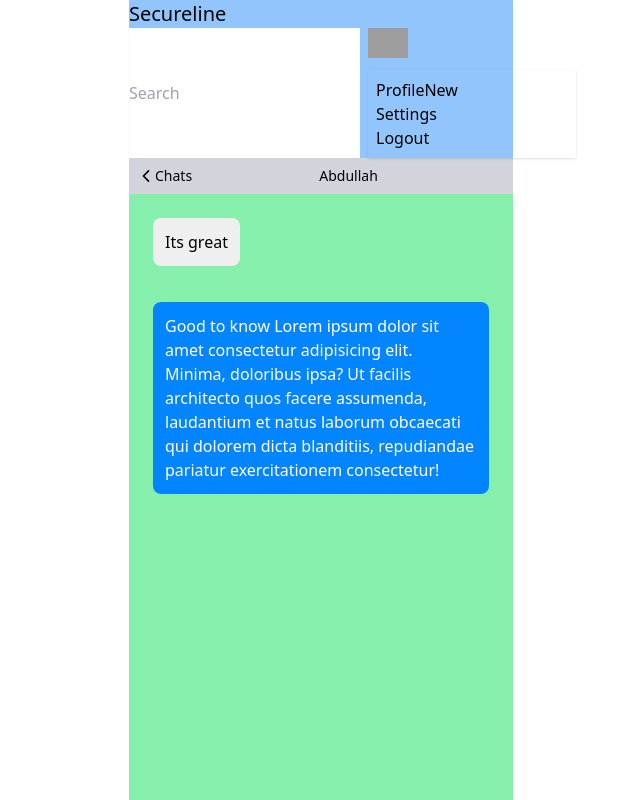
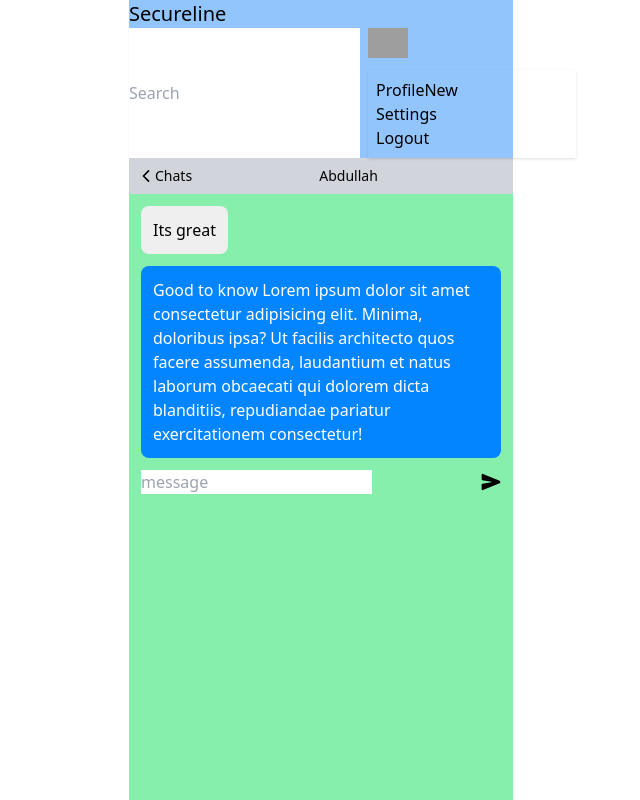
Before and after one commit to abdullah-polok/SecureLine-E2E-, a React (Vite) app: page /users/user in a window 1280 px wide. Shown: the top 800 px of the page, without its empty margins (319-959 px from the left). Built offline with nearby package versions, Linux system fonts and the light colour scheme; no server answers; the database is empty; grey boxes are pictures that could not be loaded.

Commit message:
get all user in te Homepage

```diff
--- a/src/AuthProvider/AuthProvider.jsx
+++ b/src/AuthProvider/AuthProvider.jsx
@@ -1,12 +1,30 @@
 import { onAuthStateChanged } from "firebase/auth";
 import React, { useEffect, useState } from "react";
-import { auth } from "../../firebase.config";
+import { auth, db } from "../../firebase.config";
 import { AuthContext } from "./AuthContext";
+import { collection, getDoc, getDocs } from "firebase/firestore";
 
 const AuthProvider = ({ children }) => {
   const [user, setUser] = useState(null);
   const [loading, setLoading] = useState(true);
 
+  const [allusers, setAllUsers] = useState([]);
+
+  ////Get all users
+  const getAllUsers = async () => {
+    try {
+      const querySnapshot = await getDocs(collection(db, "Users"));
+      const userArray = querySnapshot.docs.map((doc) => ({
+        id: doc.id,
+        ...doc.data(),
+      }));
+      setAllUsers(userArray);
+
+      console.lgo(userArray);
+    } catch (err) {
+      console.log(err);
+    }
+  };
   //////DES Method manually set up
   let char = "Hello world good boy i am abdullah who are you ";
   // const ass = char.charCodeAt(0);
@@ -17,7 +35,7 @@
   const generalBinaryConvertor = () => {
     for (let i = 0; i < char.length; i += 8) {
       let block = char.slice(i, i + 8);
-
+      console.log(block);
       while (block.length < 8) {
         block += "\0"; // Null character padding (can be changed to space or any char)
       }
@@ -39,9 +57,10 @@
         charBinary = charBinary + bin;
       }
       blocks.push(charBinary);
+      console.log(charBinary);
     }
-    // console.log(charBinary);
-    // console.log(blocks);
+
+    // console.log(blocks[1].length);
     // convert56BitBinary();
     // console.log(charBinary);
   };
@@ -53,6 +72,7 @@
     for (let block of blocks) {
       for (let i = 0; i < block.length; i += 8) {
         const byte = block.slice(i, i + 8); // get 8 bits
+
         const ascii = parseInt(byte, 2); // convert binary to decimal
         const char = String.fromCharCode(ascii); // convert to character
 
@@ -118,11 +138,14 @@
       setUser(currentUser);
 
       setLoading(false);
+      getAllUsers();
     });
     return () => {
       unsubscribe();
     };
   }, [user]);
+
+  console.log(allusers);
   const userInfo = {
     user,
     generalBinaryConvertor,
--- a/src/Pages/Auth/Login/Login.jsx
+++ b/src/Pages/Auth/Login/Login.jsx
@@ -1,10 +1,13 @@
-import React from "react";
+import React, { useContext, useState } from "react";
 import { Link, useNavigate } from "react-router";
 import { ToastContainer } from "react-toastify";
 import logo from "../../../assets/wmremove-transformed.png";
 import { signInWithEmailAndPassword } from "firebase/auth";
 import { auth } from "../../../../firebase.config";
+import { AuthContext } from "../../../AuthProvider/AuthContext";
 const Login = () => {
+  const [showPopup, setShowPopup] = useState(false);
+  const { user } = useContext(AuthContext);
   const navigate = useNavigate();
   const handleSignIn = (e) => {
     e.preventDefault();
@@ -12,8 +15,10 @@
 
     const email = form.email.value;
     const password = form.password.value;
-
-    navigate("/home");
+    if (user) navigate("/home");
+    else {
+      setShowPopup(true);
+    }
     // console.log(email, password);
     // signInWithEmailAndPassword(auth, email, password);
   };
@@ -71,7 +76,15 @@
               </button>
             </div>
             <ToastContainer></ToastContainer>
+            {showPopup && (
+              <div className=" text-center">
+                <p className="text-red-600 text-xs">
+                  Login failed. User not found.
+                </p>
+              </div>
+            )}
           </form>
+
           <div className="px-7 pb-3">
             <Link to={"/register"} className="text-[#3799db] text-xs font-bold">
               Create an account?
--- a/src/Pages/Auth/Register/Register.jsx
+++ b/src/Pages/Auth/Register/Register.jsx
@@ -1,10 +1,11 @@
-import { createUserWithEmailAndPassword } from "firebase/auth";
+import { createUserWithEmailAndPassword, updateProfile } from "firebase/auth";
 import React, { useContext, useState } from "react";
 import { Link, useNavigate } from "react-router";
 import { ToastContainer, toast } from "react-toastify";
 import "react-toastify/dist/ReactToastify.css";
-import { auth } from "../../../../firebase.config";
+import { auth, db } from "../../../../firebase.config";
 import logo from "../../../assets/wmremove-transformed-removebg-preview.png";
+import { doc, setDoc } from "firebase/firestore";
 const Register = () => {
   const navigate = useNavigate();
   const [registerError, setRegisterError] = useState("");
@@ -58,21 +59,33 @@
       });
       return;
     }
-    createUserWithEmailAndPassword(auth, email, password)
-      .then((res) => {
-        // console.log(res.user);
+    try {
+      const res = await createUserWithEmailAndPassword(auth, email, password);
       const user = res.user;
+
+      //Set displayName
+      await updateProfile(user, {
+        displayName: name,
+      });
+
+      // Save user info in Firestore
+      await setDoc(doc(db, "Users", user.uid), {
+        uid: user.uid,
+        displayName: name,
+        email: user.email,
+        createdAt: new Date(),
+      });
+
       toast("User created successfully");
-        //Reset login form
+
+      // 3. Reset form + navigate
       e.target.reset();
-        ///Navigate to Home
       navigate("/");
-      })
-      .catch((err) => {
+    } catch (err) {
       console.log(err.message);
       setRegisterError(err.message);
       toast(err.message);
-      });
+    }
   };
 
   return (
--- a/src/Pages/SepecPerson/User.jsx
+++ b/src/Pages/SepecPerson/User.jsx
@@ -1,13 +1,19 @@
-import React, { useContext } from "react";
+import React, { useContext, useState } from "react";
 import { useNavigate } from "react-router";
 import { IoChevronBackOutline } from "react-icons/io5";
 import { AuthContext } from "../../AuthProvider/AuthContext";
-
+import { IoSend } from "react-icons/io5";
 const User = () => {
   const navigate = useNavigate();
+  const [value, setValue] = useState("");
 
   const { generalBinaryConvertor, binaryToText, generataRandomInitilKey } =
     useContext(AuthContext);
+
+  const getInputText = (event) => {
+    setValue(event.target.value);
+    console.log(value);
+  };
 
   return (
     <div>
@@ -24,13 +30,13 @@
       </div>
 
       <div className="bg-green-300 min-h-svh flex-1 overflow-y-auto p-3 space-y-3">
-        <div className="flex p-3">
+        <div className="flex ">
           <div>
             <p className="bg-[#eeefee]  p-3 rounded-lg">Its great</p>
           </div>
         </div>
 
-        <div className="flex justify-end p-3">
+        <div className="flex justify-end ">
           <div>
             <p className="bg-[#0385ff] p-3 rounded-lg text-white">
               Good to know Lorem ipsum dolor sit amet consectetur adipisicing
@@ -40,7 +46,22 @@
             </p>
           </div>
         </div>
+        <div className="flex items-center">
+          <div className="w-full">
+            <input
+              onChange={getInputText}
+              type="text"
+              value={value}
+              placeholder="message"
+              className="input input-accent"
+            />
+          </div>
+          <div className="text-xl">
+            <IoSend />
+          </div>
+        </div>
       </div>
+
       <div className="text-center">
         <button onClick={generalBinaryConvertor} className="btn  bg-red-400">
           Check
```
Lines whose indentation alone changed are shown as unchanged.
